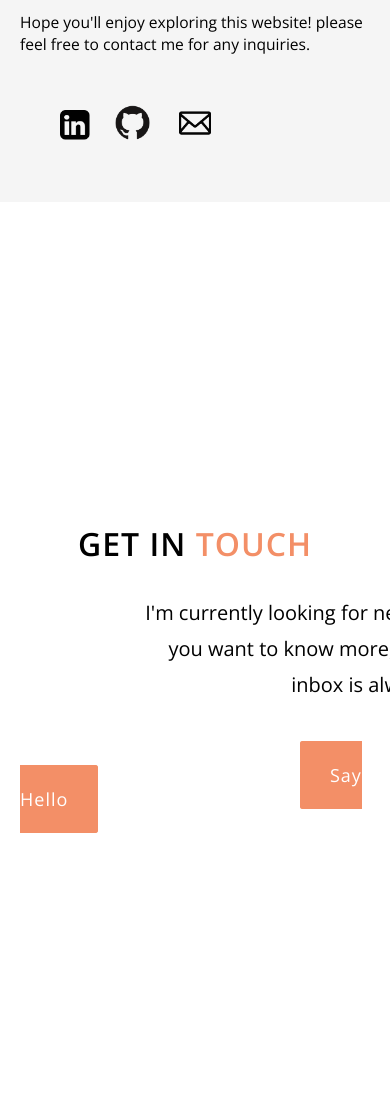
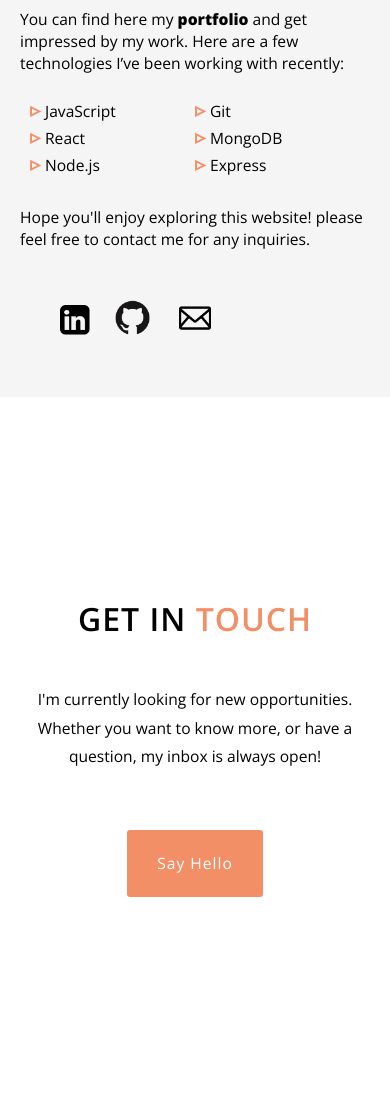
Before and after one commit to ReutB296/Landing_page, a PHP site: page / in a window 390 px wide; the page is wider, and only the part inside the window is pictured. Shown: the part 2520-3623 px from the top of that part. Before the commit the page ends 3353 px from the top of that part, so only its background shows below. Run offline with PHP 8.4, Linux system fonts and the light colour scheme.

Commit message:
final v2

```diff
--- a/css/styls.css
+++ b/css/styls.css
@@ -587,15 +587,15 @@
   margin: auto;
   margin-bottom: 30px;
 }
-#contact .containerContact .ContactForm {
+/* #contact .containerContact .ContactForm {
   padding: 0;
   row-gap: none;
-}
+} */
 
-#contact .containerContact .ContactForm input, #contact .containerContact .ContactForm textarea{
+/* #contact .containerContact .ContactForm input, #contact .containerContact .ContactForm textarea{
   margin-bottom: 20px;
 
-}
+} */
 
 main .wraper .container .sentence{
   font-size: 8vw;
@@ -610,4 +610,38 @@
   padding: 4px 15px;
 }
 
+#work .portfolio-container{
+  display: flex;
+  flex-direction: column;
+  align-items: center;
+  padding-top: 90px;
+
 }
+
+#contact{
+  padding: 200px 20px 0 20px;
+}
+
+.containerContact p{
+  font-size: 4vw;
+  width: 90%;
+  padding-left: 0;
+
+}
+
+.containerContact{
+display: flex;
+flex-direction: column;
+align-items: center;
+margin:0;
+
+}
+
+.containerContact .ContactButton {
+  font-size: 4vw;
+  width: inherit;
+  margin-left: 0;
+
+}
+
+}
```
